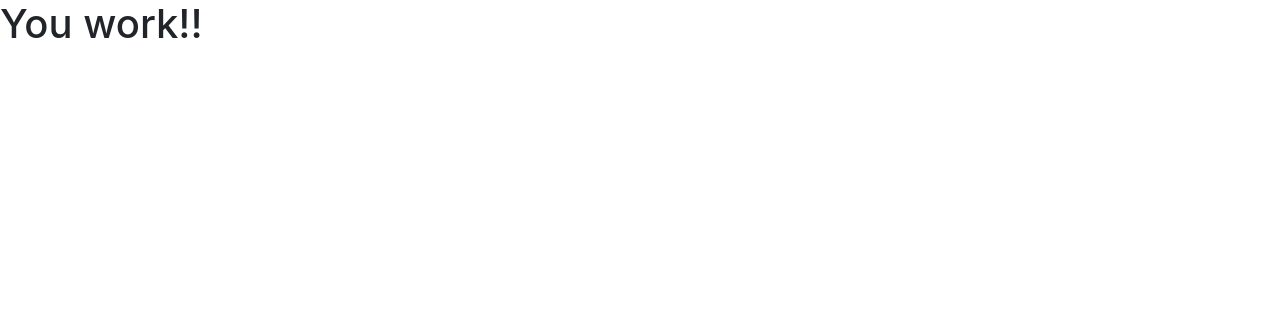
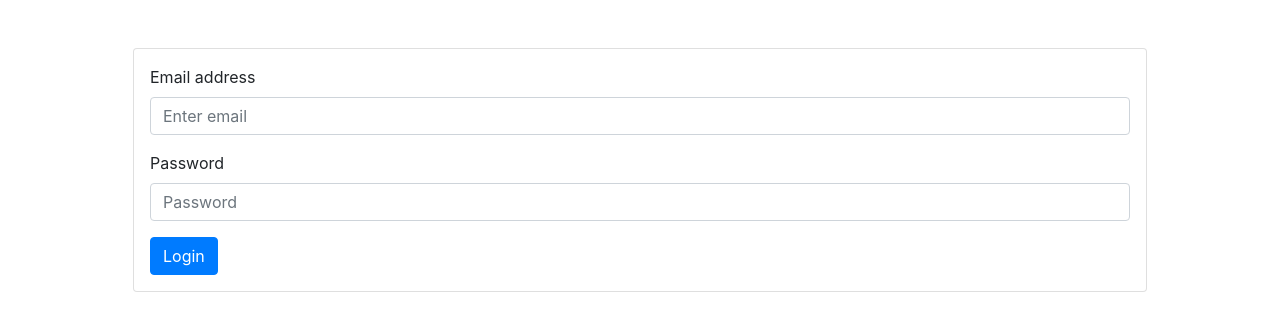
Before and after one commit to maxwillkelly/Agile-Coursework, a Next.js app in the folder web/: page / in a window 1280 px wide. Shown: the top 328 px of the page. Built offline with nearby package versions, Linux system fonts and the light colour scheme.

Commit message:
Basic Login

```diff
--- /dev/null
+++ b/web/components/Login.jsx
@@ -0,0 +1,54 @@
+import { Card, Form, Button } from 'react-bootstrap';
+import { Formik } from 'formik';
+import loginFunc from '../pages/api/login';
+
+const Login = () => {
+    return (
+        <Card className="m-5 p-3">
+            <Formik
+                initialValues={{ email: '', password: '' }}
+                onSubmit={(values, { setSubmitting, resetForm }) => {
+                    setSubmitting(true);
+                    loginFunc(values);
+                    resetForm();
+                    setSubmitting(false);
+                }}>
+                {({ values, handleChange, handleBlur, handleSubmit, isSubmitting }) => (
+                    <Form>
+                        <Form.Group>
+                            <Form.Label>Email address</Form.Label>
+                            <Form.Control
+                                name="email"
+                                type="email"
+                                placeholder="Enter email"
+                                onChange={handleChange}
+                                onBlur={handleBlur}
+                                value={values.email}
+                            />
+                        </Form.Group>
+                        <Form.Group>
+                            <Form.Label>Password</Form.Label>
+                            <Form.Control
+                                name="password"
+                                type="password"
+                                placeholder="Password"
+                                onChange={handleChange}
+                                onBlur={handleBlur}
+                                value={values.password}
+                            />
+                        </Form.Group>
+                        <Button
+                            variant="primary"
+                            type="submit"
+                            onClick={handleSubmit}
+                            disabled={isSubmitting}>
+                            Login
+                        </Button>
+                    </Form>
+                )}
+            </Formik>
+        </Card>
+    );
+};
+
+export default Login;
--- a/web/package.json
+++ b/web/package.json
@@ -10,7 +10,9 @@
     "format": "prettier --write './**/*.{js,jsx,ts,tsx,css,md,json}' --config ./.prettierrc"
   },
   "dependencies": {
+    "axois": "^0.0.1-security",
     "bootstrap": "^4.6.0",
+    "formik": "^2.2.6",
     "next": "10.0.5",
     "react": "17.0.1",
     "react-bootstrap": "^1.4.3",
--- /dev/null
+++ b/web/pages/api/login.js
@@ -0,0 +1,7 @@
+// import axois from 'axois';
+
+const login = (data) => {
+    console.log(data);
+};
+
+export default login;
--- a/web/pages/index.jsx
+++ b/web/pages/index.jsx
@@ -1,4 +1,6 @@
 import Head from 'next/head';
+import { Container } from 'react-bootstrap';
+import Login from '../components/Login';
 import styles from '../styles/index.module.scss';
 
 export default function IndexPage() {
@@ -10,7 +12,11 @@ export default function IndexPage() {
             </Head>
 
             <main className={styles.main}>
-                <h1 className={styles.title}>You work!!</h1>
+                <Container>
+                    <div className={styles.login}>
+                        <Login />
+                    </div>
+                </Container>
             </main>
         </div>
     );
--- a/web/styles/index.module.scss
+++ b/web/styles/index.module.scss
@@ -0,0 +1,4 @@
+.login {
+    margin-top: auto;
+    margin-bottom: auto;
+}
```
Also changed, not shown: web/styles/globals.scss (line endings or trailing spaces), 1 other file (tests, documents, lock files or other folders).
